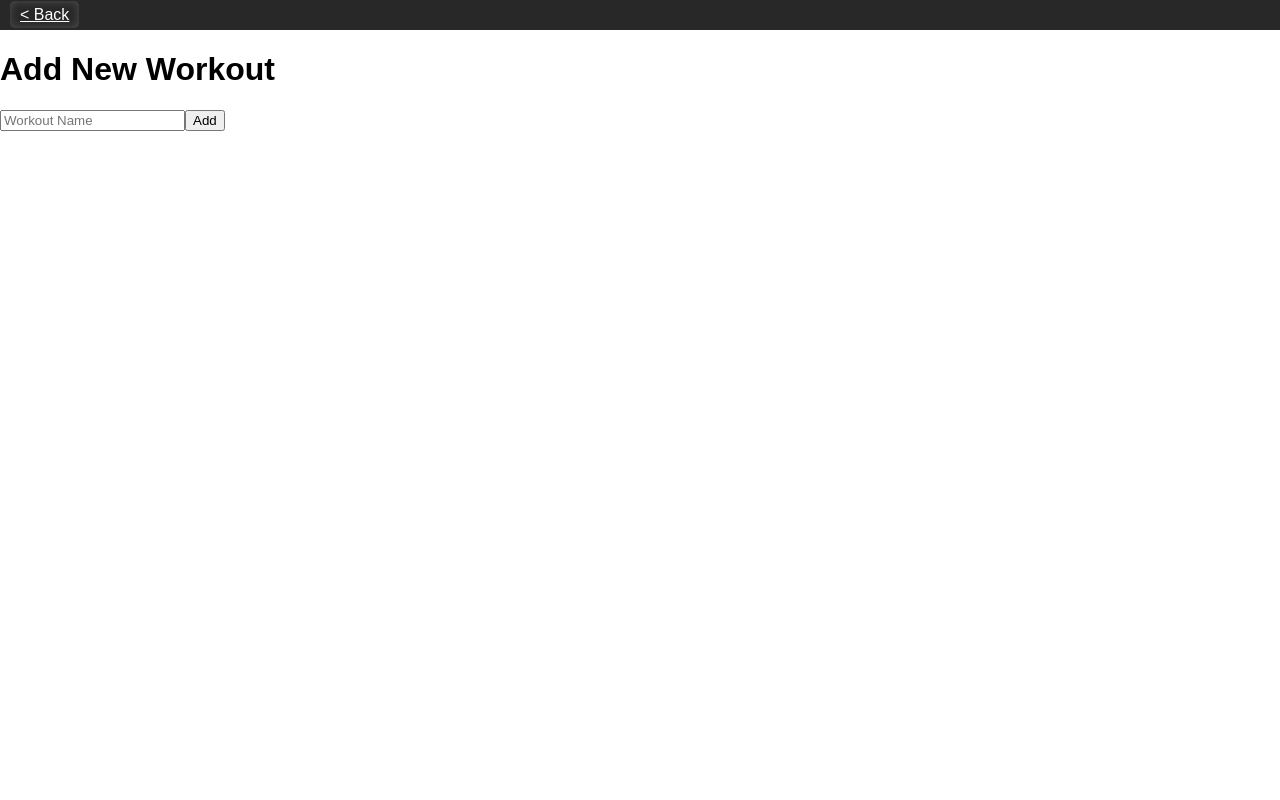
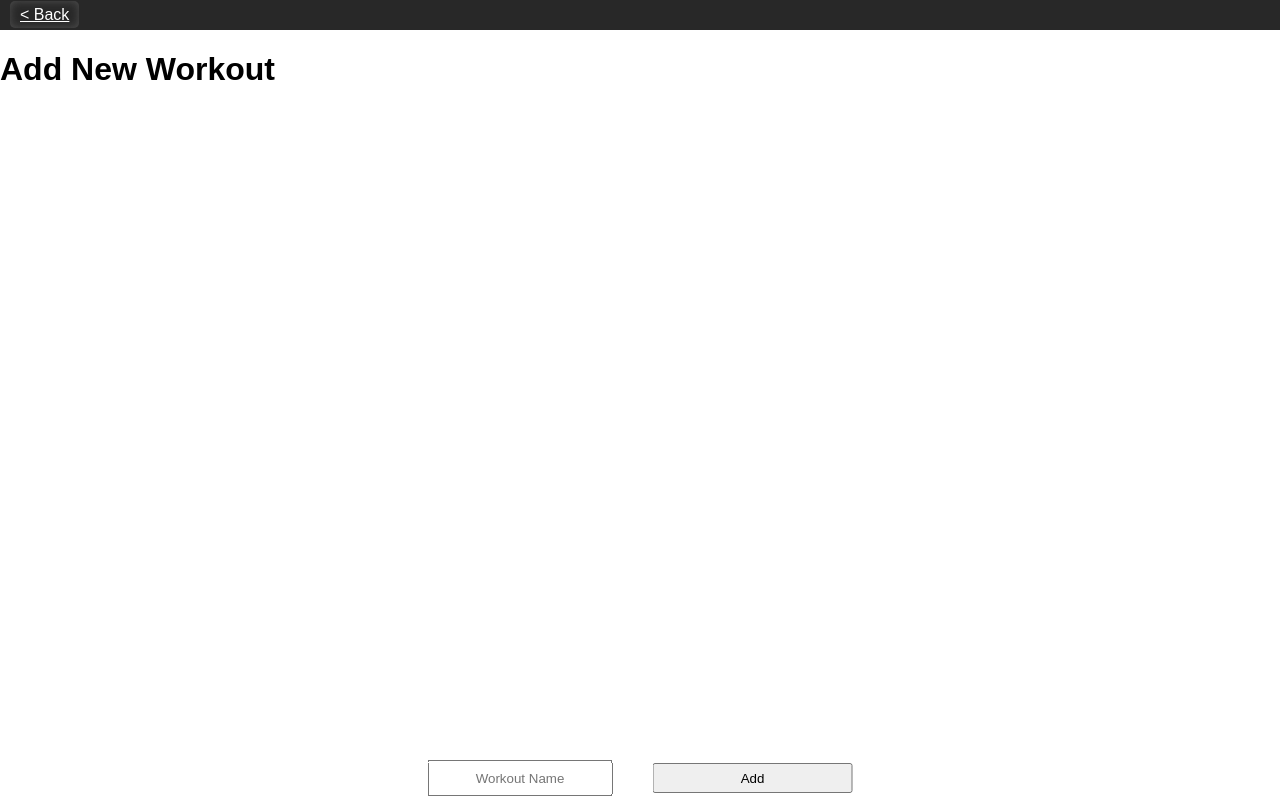
Before and after one commit to chriswillphoto/effthegym, a React app: page /#/workouts in a window 1280 px wide. Built offline with nearby package versions, Linux system fonts and the light colour scheme.

Commit message:
test reading from json file, adding exercise to workout and updating workout in state

```diff
--- a/src/Router.js
+++ b/src/Router.js
@@ -1,19 +1,22 @@
 import React from 'react';
-import {HashRouter as Router, Route} from 'react-router-dom';
-import {Provider} from 'react-redux'
+import {HashRouter as Router, Route, Switch} from 'react-router-dom';
+import {Provider} from 'react-redux';
 import Home from './components/Home';
 import WorkoutSelect from './containers/WorkoutSelect';
+import WorkoutEditor from './containers/WorkoutEditor';
 
 const Routes = ({store}) => (
   <Provider store={store}>
     <Router>
       <div>
-        <Route exact path="/" component={Home} />
-        <Route exact path="/workouts" component={WorkoutSelect} />
+        <Switch>
+          <Route exact path="/" component={Home} />
+          <Route exact path="/workouts" component={WorkoutSelect} />
+          <Route exact path="/workout/edit" component={WorkoutEditor} />
+        </Switch>
       </div>
     </Router>
   </Provider>
-)
-;
+);
 
 export default Routes;
--- a/src/components/AddWorkout.css
+++ b/src/components/AddWorkout.css
@@ -0,0 +1,19 @@
+.workout-form {
+  position: absolute;
+  bottom: 10px;
+  left: 50%;
+  transform: translateX(-50%);
+  height: 30px;
+}
+
+.workout-form button {
+  width: 200px;
+  height: 30px;
+  margin-left: 20px;
+}
+
+.workout-form input {
+  height: 30px;
+  text-align: center;
+  margin-right: 20px;
+}
--- a/src/components/AddWorkout.js
+++ b/src/components/AddWorkout.js
@@ -6,7 +6,7 @@ import uniqid from 'uniqid'
 
 let AddWorkout = ({dispatch}) => {
   return(
-    <form onSubmit={(e) => {
+    <form className="workout-form" onSubmit={(e) => {
       e.preventDefault()
       dispatch(addWorkout( {id: uniqid(), name: e.target.elements['name'].value, exercises: []   }  ))
       e.target.elements['name'].value = ""
--- /dev/null
+++ b/src/components/Edit.js
@@ -0,0 +1,26 @@
+import React from 'react';
+import exercises from '../exercises.json';
+
+const Edit = props => {
+  const exList = () => {
+    return Array.from(exercises.exercises).map(exercise => {
+      return (
+        <div
+          onClick={() => props.addExercise({
+            workout_id: props.workout.id,
+            info: exercise,
+          })}
+        >exercise.info</div>
+      );
+    });
+  };
+  console.log(exercises.exercises)
+  return (
+    <div className="editor">
+    <h4>{props.workout.name}</h4>
+    {exList()}
+    </div>
+  );
+};
+
+export default Edit;
--- a/src/components/Workouts.css
+++ b/src/components/Workouts.css
@@ -1,3 +1,8 @@
+.workouts-container {
+  height: 100vh;
+  position: relative;
+}
+
 .nav {
   height: 30px;
   line-height: 30px;
--- a/src/components/Workouts.js
+++ b/src/components/Workouts.js
@@ -1,15 +1,15 @@
 import React from 'react';
-import AddWorkout from './AddWorkout'
+import AddWorkout from './AddWorkout';
 import './Workouts.css';
 
 const Workouts = props => {
   const workoutlist = Object.keys(props.workouts);
-  console.log(workoutlist);
-  const listRender = function(prop) {
+  const listRender = function(prop, selected) {
     return Object.values(prop).map(workout => {
       return (
         <div key={workout.id} onClick={() => props.selectWorkout(workout)}>
-          {workout.name}
+          <h4>{workout.name}</h4>
+        <a href="/#/workout/edit" onClick={() => props.selectWorkout(workout) }>Edit</a>
         </div>
       );
     });
@@ -17,8 +17,10 @@ const Workouts = props => {
 
   return (
     <div className="workouts-container">
-      <div className="nav"><a href="/#/">&#60; Back</a></div>
-      {workoutlist.length > 0 && listRender(props.workouts)}
+      <div className="nav">
+        <a href="/#/">&#60; Back</a>
+      </div>
+      {workoutlist.length > 0 && listRender(props.workouts, props.selected)}
       <h1> Add New Workout </h1>
       <AddWorkout addWorkout={() => props.onAddClick()} />
     </div>
--- /dev/null
+++ b/src/containers/WorkoutEditor.js
@@ -0,0 +1,19 @@
+import {connect} from 'react-redux';
+import Edit from '../components/Edit';
+import {addExerciseToWorkout} from '../actions'
+const mapStateToProps = state => {
+  return {
+    workout: state.selected,
+  };
+};
+
+const mapDispatchToProps = dispatch => {
+  return {
+    addExercise: exercise => {
+      dispatch(addExerciseToWorkout(exercise));
+    },
+  };
+};
+
+const WorkoutEditor = connect(mapStateToProps, mapDispatchToProps)(Edit);
+export default WorkoutEditor;
--- a/src/containers/WorkoutSelect.js
+++ b/src/containers/WorkoutSelect.js
@@ -5,19 +5,20 @@ import Workouts from '../components/Workouts';
 const mapStateToProps = state => {
   return {
     workouts: state.workouts,
+    selected: state.selected,
   };
 };
 
 const mapDispatchToProps = dispatch => {
   return {
     onAddClick: workout => {
-     console.log(workout)
+      console.log(workout);
     },
     selectWorkout: workout => {
-      dispatch(selectWorkout(workout))
-    }
+      dispatch(selectWorkout(workout));
+    },
   };
 };
 
 const WorkoutSelect = connect(mapStateToProps, mapDispatchToProps)(Workouts);
-export default WorkoutSelect
+export default WorkoutSelect;
--- /dev/null
+++ b/src/exercises.json
@@ -0,0 +1,12 @@
+{
+  "exercises": [
+    {
+      "id": 1,
+      "info": "pushups"
+    },
+    {
+      "id": 2,
+      "info": "squats"
+    }
+  ]
+}
```
